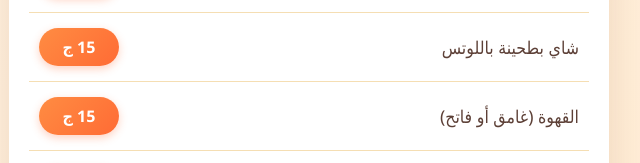
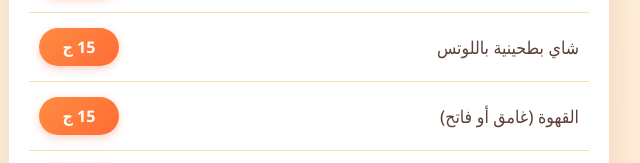
Before and after one commit to abdulrahmanayman01/tahnya-tea-menu, a plain HTML site: page index.html in a window 1280 px wide. Shown: the part 347-510 px from the top of the page, 331-971 px from the left. Drawn offline with Linux system fonts and the light colour scheme.

Commit message:
Update index.html

```diff
--- a/index.html
+++ b/index.html
@@ -155,7 +155,7 @@
                 </div>
 
                 <div class="menu-item">
-                    <div class="item-name">شاي بطحينة باللوتس</div>
+                    <div class="item-name">شاي بطحينية باللوتس</div>
                     <div class="item-price">15 ج</div>
                 </div>
 
```
